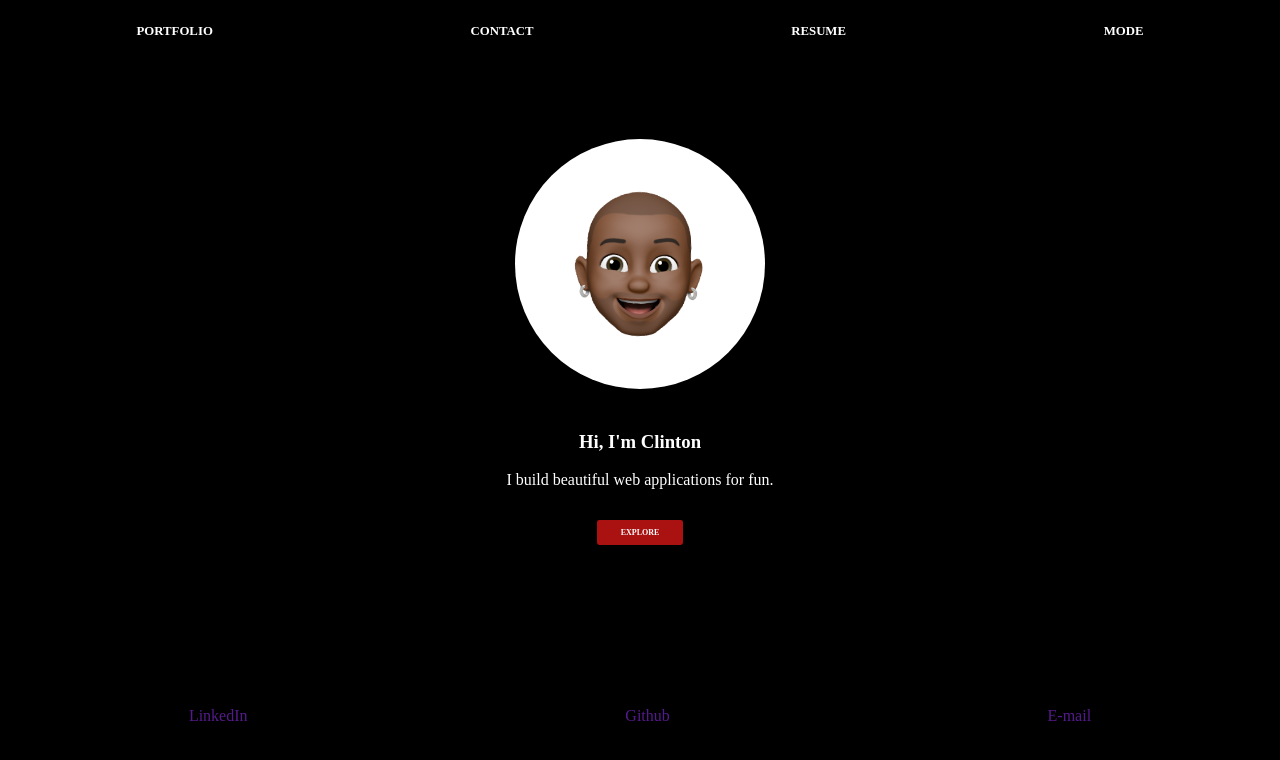
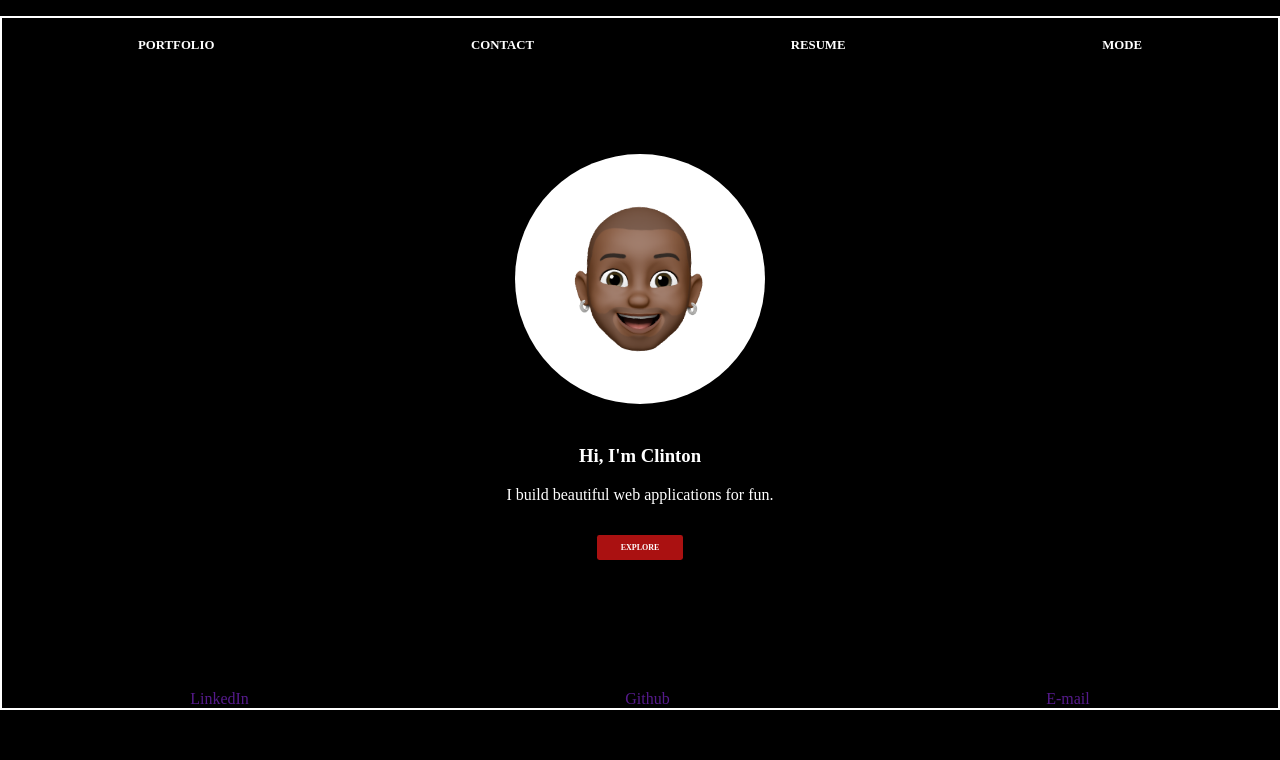
Before and after one commit to thisclinton/My-Resume, a plain HTML site: page index.html in a window 1280 px wide. Drawn offline with Linux system fonts and the light colour scheme.

Commit message:
Add files via upload

```diff
--- a/styles.css
+++ b/styles.css
@@ -6,6 +6,7 @@ body{
     margin: 1rem 0 0 0;
     background-color: black;
     color: white;
+    border: 2px solid white;
 }
 
 nav ul{
@@ -70,6 +71,7 @@ footer{
 }
 
 footer a{
-    margin-top: 3rem;
+    margin-top: 1rem;
     text-decoration: none;
+
 }
```
